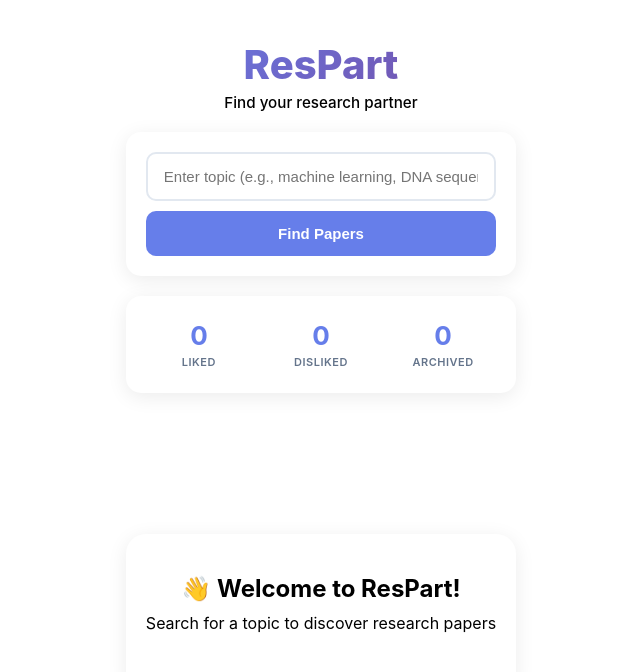
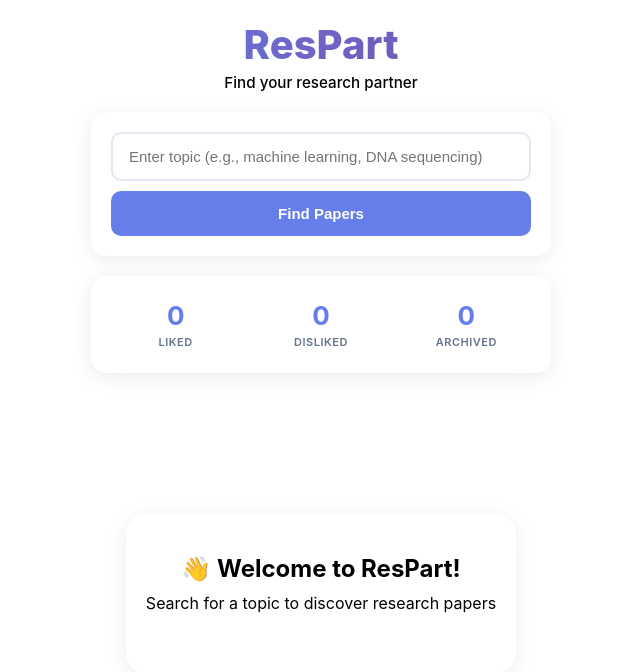
Before and after one commit to yashmgupta/research-swipe-react, a React (Vite) app: page / in a window 1280 px wide. Shown: the top 672 px of the page, without its empty margins (319-959 px from the left). Built offline with nearby package versions, Linux system fonts and the light colour scheme.

Commit message:
Remove flexbox centering from #root styles

```diff
--- a/src/index.css
+++ b/src/index.css
@@ -17,8 +17,4 @@ body {
 #root {
   width: 100%;
   min-height: 100vh;
-  display: flex;
-  align-items: center;
-  justify-content: center;
-  padding: 20px;
 }
```
